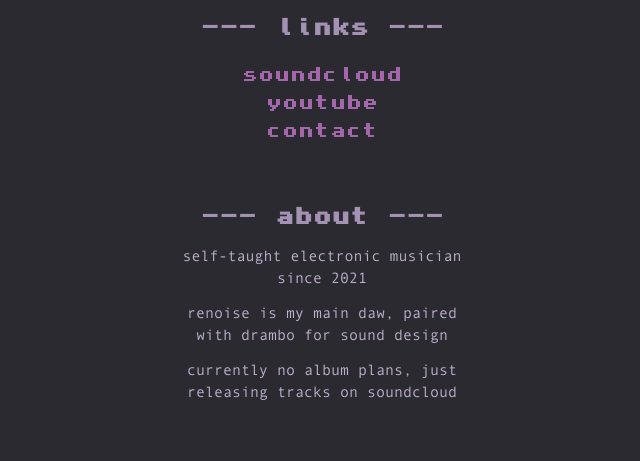
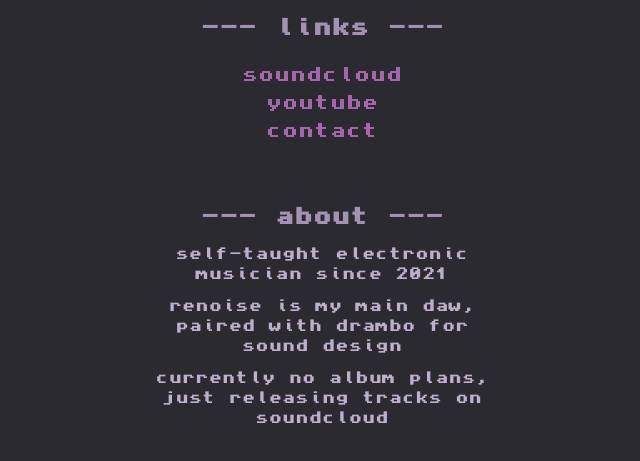
Before and after one commit to havupuuu/havupuuu.github.io, a plain HTML site: page index.html in a window 1280 px wide. Shown: the part 75-536 px from the top of the page, without its empty margins (318-958 px from the left). Drawn offline with Linux system fonts and the light colour scheme.

Commit message:
rm other font

```diff
--- a/styles.css
+++ b/styles.css
@@ -1,10 +1,6 @@
 @font-face {
     font-family: amiga;
     src: url(amiga4ever.ttf);
-}
-@font-face {
-    font-family: andale;
-    src: url(andale-mono.ttf);
 }
 
 
@@ -40,7 +36,7 @@ body {
 
 #about {
     margin-top: 50px;
-    max-width: 300px;
+    max-width: 350px;
     display: flex;
     flex-direction: column;
     align-items: center;
@@ -49,9 +45,8 @@ body {
 
 #about p {
     color: rgb(190, 175, 205);
-    font-size: 15px;
+    font-size: smaller;
     line-height: 1.5;
     margin-top: 0;
     margin-bottom: 12px;
-    font-family: andale;
 }
```
Also changed, not shown: andale-mono.ttf (deleted).
